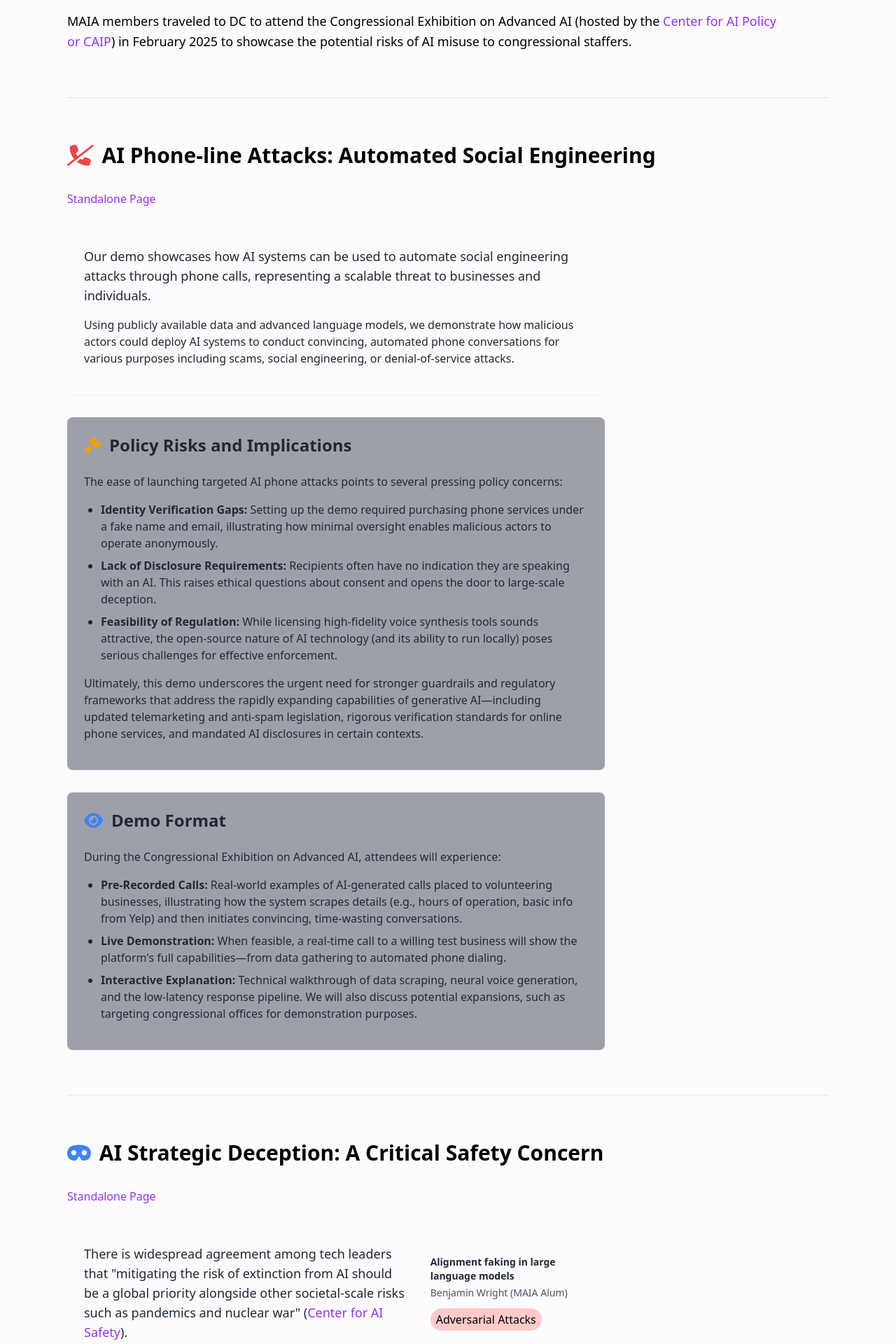
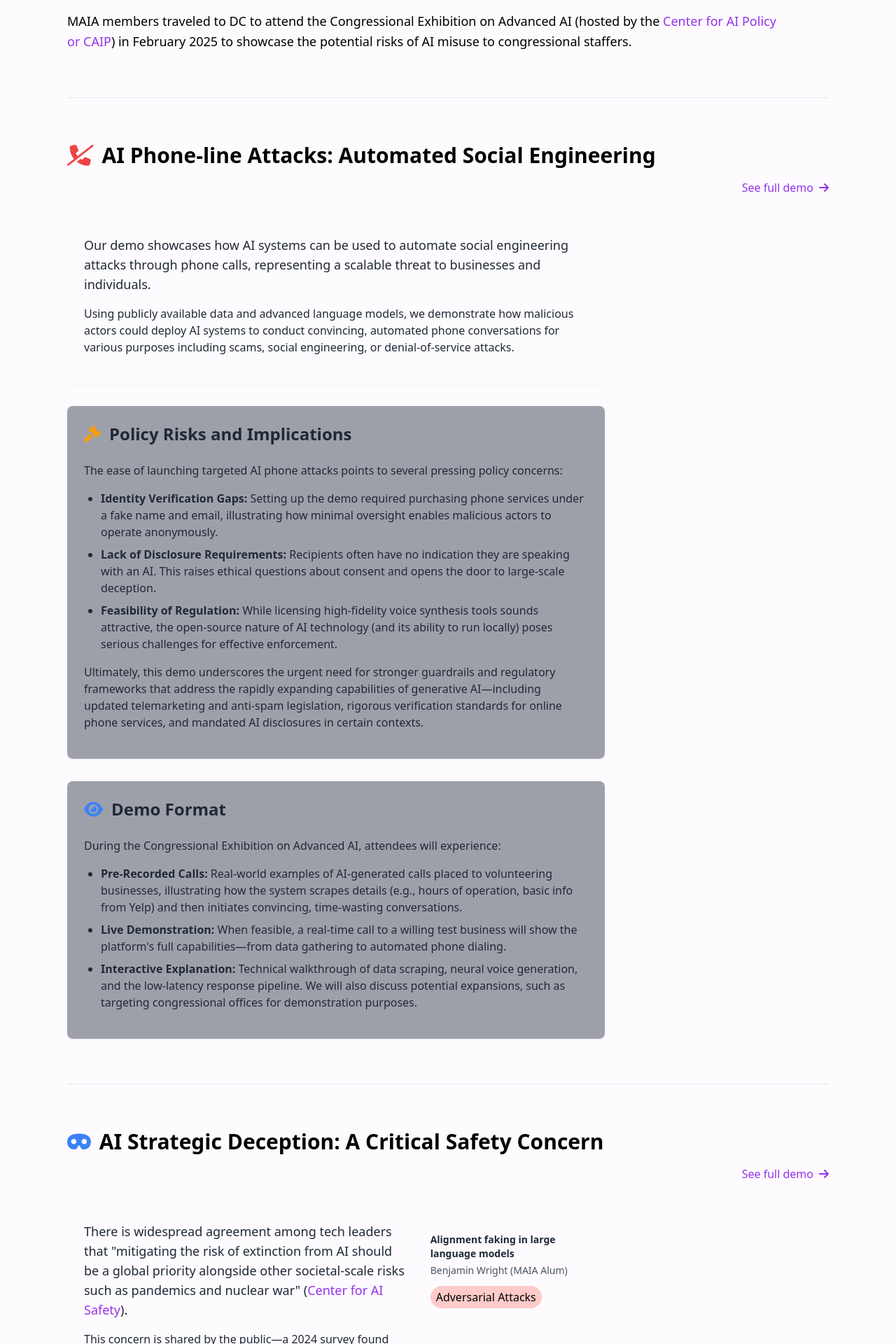
Before and after one commit to MIT-AI-Alignment/maia-website, a SvelteKit app: page /initiatives/caip-exhibition in a window 1280 px wide. Shown: the part 810-2730 px from the top of the page at 70% size. Built offline with nearby package versions, Linux system fonts and the light colour scheme.

Commit message:
feat: enhance link sections with styled demo prompts for clarity

```diff
--- a/src/routes/initiatives/caip-exhibition/+page.svelte
+++ b/src/routes/initiatives/caip-exhibition/+page.svelte
@@ -79,7 +79,13 @@
 				iconColor="red-500"
 				text="AI Phone-line Attacks: Automated Social Engineering"
 			/>
-			<Link href="./phone-lines">Standalone Page</Link>
+			<div class="flex justify-end -mt-4 mb-4">
+				<Link href="./phone-lines">
+					<span class="flex items-center gap-2">
+						See full demo <i class="fa-solid fa-arrow-right"></i>
+					</span>
+				</Link>
+			</div>
 			<PhoneLineAttacks />
 
 			<hr class="my-16 border-gray-200 dark:border-gray-700" />
@@ -90,7 +96,13 @@
 				iconColor="blue-500"
 				text="AI Strategic Deception: A Critical Safety Concern"
 			/>
-			<Link href="./strategic-deception">Standalone Page</Link>
+			<div class="flex justify-end -mt-4 mb-4">
+				<Link href="./strategic-deception">
+					<span class="flex items-center gap-2">
+						See full demo <i class="fa-solid fa-arrow-right"></i>
+					</span>
+				</Link>
+			</div>
 			<StrategicDeception />
 		</div>
 	</div>
```
